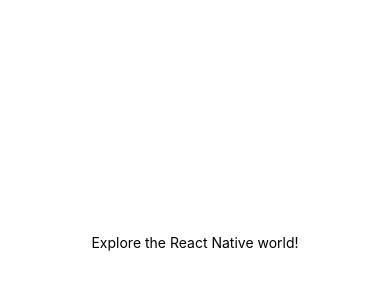
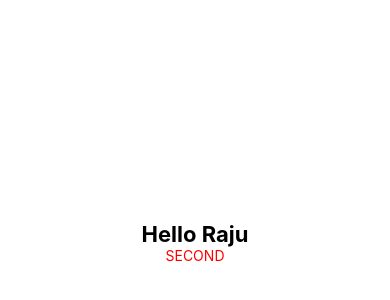
Before and after one commit to TH-Raju/Explore-react-native-basic, a React Native app: screen / in a window 390 px wide. Shown: the part 180-480 px from the top of the page. Built offline with nearby package versions, Linux system fonts and the light colour scheme.

Commit message:
How to use View + Text

```diff
--- a/App.js
+++ b/App.js
@@ -4,8 +4,10 @@
 export default function App() {
   return (
     <View style={styles.container}>
-      <Text>Explore the React Native world!</Text>
-      <StatusBar style="auto" />
+      {/* <View style={{ width: 200, height: 200, backgroundColor: "blue" }} />
+      <View style={{ width: 200, height: 200, backgroundColor: "red" }} /> */}
+      <Text style={{ fontWeight: "bold", fontSize: 22 }}>Hello Raju</Text>
+      <Text style={{ color: "red", textTransform: "uppercase" }}>Second</Text>
     </View>
   );
 }
```
